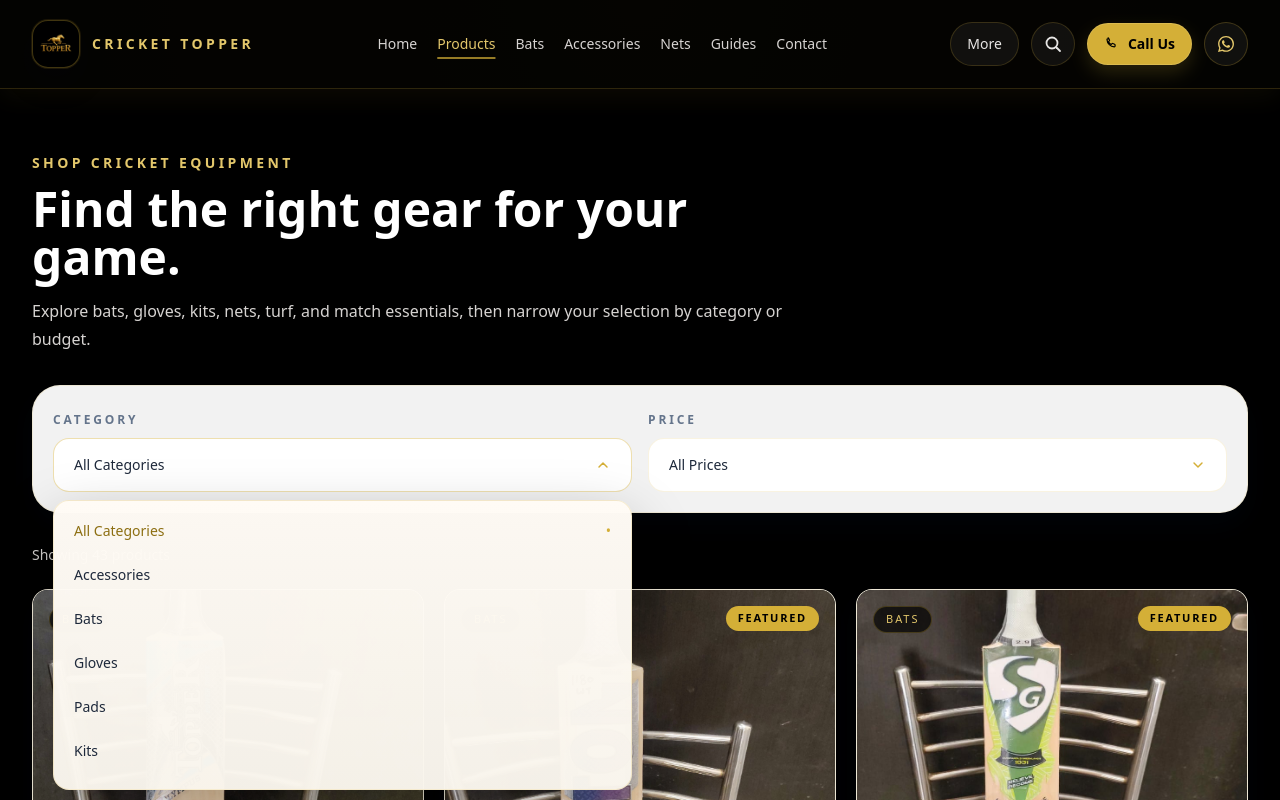
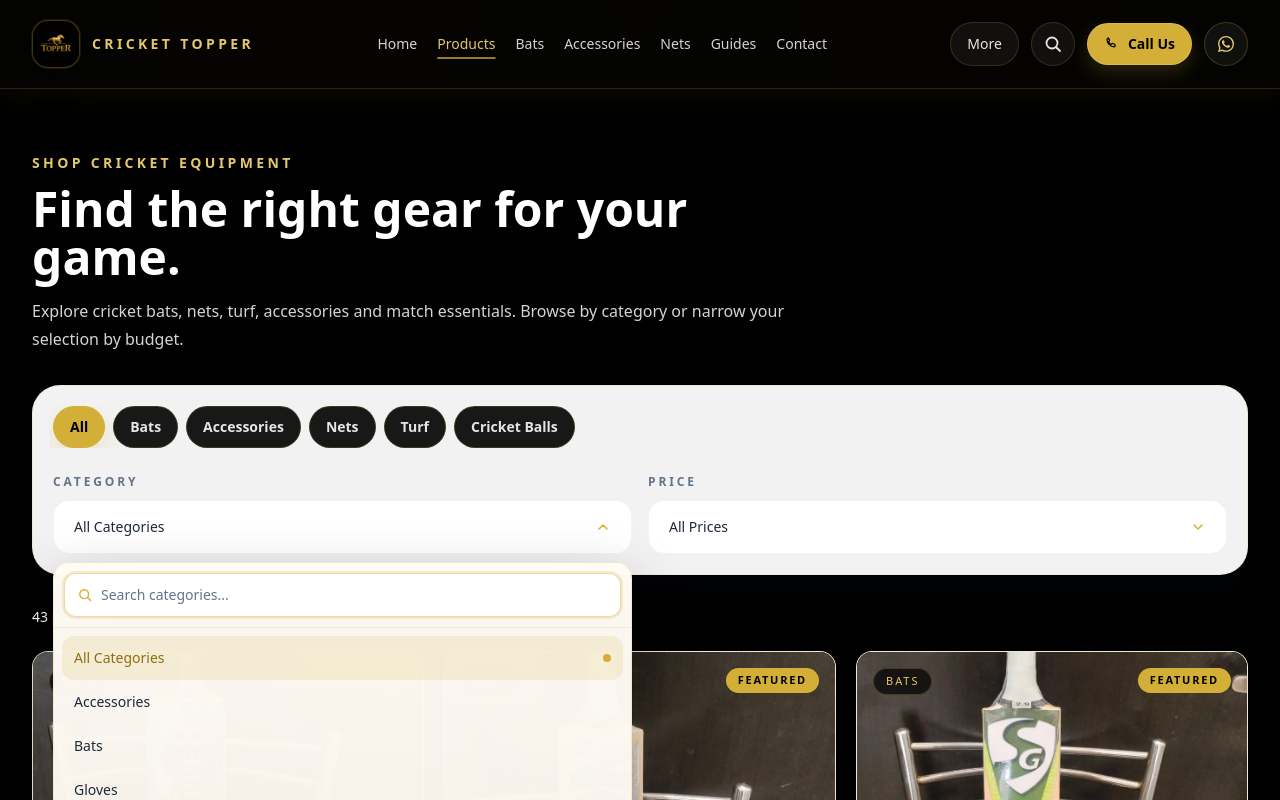
Before and after one commit to curriee11/cricket-topper, a Next.js app: page /products in a window 1280 px wide. Both pictures are taken after a click on the button "All Categories". Shown: the top 800 px of the page. Built offline with nearby package versions, Linux system fonts and the light colour scheme.

Commit message:
category searching changes on product page

```diff
--- a/app/products/page.tsx
+++ b/app/products/page.tsx
@@ -20,10 +20,10 @@
   const category = searchParams?.category;
   const maxPrice = searchParams?.price ? Number(searchParams.price) : undefined;
   const query = searchParams?.query;
-  const products = filterProducts({ category, maxPrice, query });
+  const products = filterProducts({ category: query ? undefined : category, maxPrice, query });
 
   return (
-    <section className="relative overflow-hidden bg-black pb-20 pt-12 sm:pt-16">
+    <section className="relative overflow-x-hidden bg-black pb-20 pt-12 sm:pt-16">
       <div className="absolute inset-0 bg-[radial-gradient(circle_at_bottom_left,rgba(29,59,114,0.18),transparent_26%),radial-gradient(circle_at_bottom_right,rgba(10,31,68,0.24),transparent_28%)]" />
       <div className="container-shell relative">
         <div className="max-w-3xl">
@@ -34,8 +34,7 @@
             Find the right gear for your game.
             </h1>
             <p className="mt-4 text-base leading-7 text-stone-300">
-            Explore bats, gloves, kits, nets, turf, and match essentials, then narrow
-            your selection by category or budget.
+            Explore cricket bats, nets, turf, accessories and match essentials. Browse by category or narrow your selection by budget.
             </p>
           {query ? (
             <p className="mt-4 inline-flex rounded-full border border-brand-500/20 bg-brand-500/10 px-4 py-2 text-sm text-brand-300">
@@ -50,7 +49,7 @@
 
         <div className="mt-8 flex items-center justify-between gap-4">
           <p className="text-sm text-stone-300">
-            Showing <span className="text-white">{products.length}</span> products
+            <span className="text-white">{products.length}</span> products
           </p>
         </div>
 
--- a/components/filter-bar.tsx
+++ b/components/filter-bar.tsx
@@ -1,6 +1,6 @@
 "use client";
 
-import { useEffect, useRef, useState } from "react";
+import { useEffect, useId, useMemo, useRef, useState } from "react";
 import { useRouter, useSearchParams } from "next/navigation";
 import { categories as productCategories } from "@/lib/products";
 
@@ -19,6 +19,15 @@
     label: category.name,
     value: category.id
   }))
+];
+
+const quickCategories = [
+  { label: "All", value: "all", matches: ["all"] },
+  { label: "Bats", value: "bats", matches: ["bats"] },
+  { label: "Accessories", value: "accessories", matches: ["accessories", "gloves", "pads", "kits", "helmets", "guards"] },
+  { label: "Nets", value: "nets", matches: ["nets"] },
+  { label: "Turf", value: "turf", matches: ["turf"] },
+  { label: "Cricket Balls", value: "balls", matches: ["balls"] }
 ];
 
 type Option = {
@@ -42,6 +51,217 @@
         strokeLinejoin="round"
       />
     </svg>
+  );
+}
+
+function SearchIcon() {
+  return (
+    <svg viewBox="0 0 20 20" fill="none" className="h-4 w-4" aria-hidden="true">
+      <circle cx="9" cy="9" r="5.5" stroke="currentColor" strokeWidth="1.8" />
+      <path d="M13.5 13.5L17 17" stroke="currentColor" strokeWidth="1.8" strokeLinecap="round" />
+    </svg>
+  );
+}
+
+function ClearIcon() {
+  return (
+    <svg viewBox="0 0 20 20" fill="none" className="h-4 w-4" aria-hidden="true">
+      <path d="M5.5 5.5L14.5 14.5M14.5 5.5L5.5 14.5" stroke="currentColor" strokeWidth="1.8" strokeLinecap="round" />
+    </svg>
+  );
+}
+
+function SearchableCategoryDropdown({
+  label,
+  value,
+  options,
+  onChange
+}: {
+  label: string;
+  value: string;
+  options: Option[];
+  onChange: (value: string) => void;
+}) {
+  const [open, setOpen] = useState(false);
+  const [query, setQuery] = useState("");
+  const [activeIndex, setActiveIndex] = useState(0);
+  const rootRef = useRef<HTMLDivElement | null>(null);
+  const inputRef = useRef<HTMLInputElement | null>(null);
+  const listboxId = useId();
+  const selected = options.find((option) => option.value === value) ?? options[0];
+  const filteredOptions = useMemo(() => {
+    const normalizedQuery = query.trim().toLowerCase();
+
+    if (!normalizedQuery) {
+      return options;
+    }
+
+    return options.filter((option) => option.label.toLowerCase().includes(normalizedQuery));
+  }, [options, query]);
+  const activeOption = filteredOptions[activeIndex];
+
+  function closeDropdown() {
+    setOpen(false);
+    setQuery("");
+    setActiveIndex(0);
+  }
+
+  function selectOption(option: Option) {
+    onChange(option.value);
+    closeDropdown();
+  }
+
+  useEffect(() => {
+    function handlePointerDown(event: MouseEvent) {
+      if (!rootRef.current?.contains(event.target as Node)) {
+        closeDropdown();
+      }
+    }
+
+    document.addEventListener("mousedown", handlePointerDown);
+
+    return () => {
+      document.removeEventListener("mousedown", handlePointerDown);
+    };
+  }, []);
+
+  useEffect(() => {
+    if (open) {
+      requestAnimationFrame(() => inputRef.current?.focus());
+    }
+  }, [open]);
+
+  useEffect(() => {
+    setActiveIndex(0);
+  }, [query]);
+
+  useEffect(() => {
+    if (activeIndex > Math.max(filteredOptions.length - 1, 0)) {
+      setActiveIndex(0);
+    }
+  }, [activeIndex, filteredOptions.length]);
+
+  return (
+    <div ref={rootRef} className={`relative space-y-2 ${open ? "z-[80]" : "z-10"}`}>
+      <span className="text-xs font-semibold uppercase tracking-[0.24em] text-slate-500">
+        {label}
+      </span>
+      <div className="relative">
+        <button
+          type="button"
+          onClick={() => setOpen((current) => !current)}
+          onKeyDown={(event) => {
+            if (event.key === "ArrowDown") {
+              event.preventDefault();
+              setOpen(true);
+            }
+          }}
+          className="flex w-full items-center justify-between rounded-2xl border border-brand-500/15 bg-white px-5 py-4 text-left text-sm text-slate-800 outline-none transition hover:border-brand-500/35 focus:border-brand-500/40 focus:ring-2 focus:ring-brand-400/30"
+          aria-expanded={open}
+          aria-haspopup="listbox"
+          aria-controls={open ? listboxId : undefined}
+        >
+          <span>{selected.label}</span>
+          <Chevron open={open} />
+        </button>
+
+        {open ? (
+          <div className="absolute left-0 right-0 top-[calc(100%+0.5rem)] z-[90] overflow-hidden rounded-2xl border border-brand-500/20 bg-[linear-gradient(180deg,rgba(255,251,245,0.99)_0%,rgba(248,244,236,0.98)_100%)] shadow-[0_22px_60px_rgba(0,0,0,0.28)] sm:min-w-[22rem]">
+            <div className="border-b border-brand-500/15 p-2.5">
+              <div className="flex min-h-11 items-center rounded-xl border border-brand-500/20 bg-white px-3 text-slate-700 focus-within:border-brand-500/45 focus-within:ring-2 focus-within:ring-brand-400/25">
+                <span className="shrink-0 text-brand-500">
+                  <SearchIcon />
+                </span>
+                <input
+                  ref={inputRef}
+                  type="text"
+                  value={query}
+                  onChange={(event) => setQuery(event.target.value)}
+                  onKeyDown={(event) => {
+                    if (event.key === "ArrowDown") {
+                      event.preventDefault();
+                      setActiveIndex((current) => Math.min(current + 1, filteredOptions.length - 1));
+                    }
+
+                    if (event.key === "ArrowUp") {
+                      event.preventDefault();
+                      setActiveIndex((current) => Math.max(current - 1, 0));
+                    }
+
+                    if (event.key === "Enter") {
+                      event.preventDefault();
+                      if (activeOption) {
+                        selectOption(activeOption);
+                      }
+                    }
+
+                    if (event.key === "Escape") {
+                      event.preventDefault();
+                      closeDropdown();
+                    }
+                  }}
+                  placeholder="Search categories..."
+                  className="ml-2 min-w-0 flex-1 bg-transparent text-sm text-slate-900 outline-none placeholder:text-slate-500"
+                  role="combobox"
+                  aria-expanded={open}
+                  aria-controls={listboxId}
+                  aria-autocomplete="list"
+                  aria-activedescendant={activeOption ? `${listboxId}-${activeOption.value}` : undefined}
+                />
+                {query ? (
+                  <button
+                    type="button"
+                    onClick={() => {
+                      setQuery("");
+                      inputRef.current?.focus();
+                    }}
+                    className="ml-2 flex h-8 w-8 shrink-0 items-center justify-center rounded-full text-slate-500 transition hover:bg-black/5 hover:text-slate-900 focus:outline-none focus:ring-2 focus:ring-brand-400/40"
+                    aria-label="Clear category search"
+                  >
+                    <ClearIcon />
+                  </button>
+                ) : null}
+              </div>
+            </div>
+
+            <div id={listboxId} className="max-h-[min(18rem,calc(100vh-14rem))] overflow-y-auto p-2" role="listbox" aria-label={label}>
+              {filteredOptions.length > 0 ? (
+                filteredOptions.map((option, index) => {
+                  const isSelected = option.value === value;
+                  const isActive = index === activeIndex;
+
+                  return (
+                    <button
+                      id={`${listboxId}-${option.value}`}
+                      key={option.value}
+                      type="button"
+                      onClick={() => selectOption(option)}
+                      onMouseEnter={() => setActiveIndex(index)}
+                      className={`flex w-full items-center justify-between rounded-xl px-3 py-3 text-left text-sm transition focus:outline-none ${
+                        isSelected
+                          ? "bg-brand-500/15 text-brand-700"
+                          : isActive
+                            ? "bg-black/5 text-slate-950"
+                            : "text-slate-800 hover:bg-black/5 hover:text-slate-950"
+                      }`}
+                      role="option"
+                      aria-selected={isSelected}
+                    >
+                      <span>{option.label}</span>
+                      {isSelected ? (
+                        <span className="ml-3 h-2 w-2 shrink-0 rounded-full bg-brand-500" aria-hidden="true" />
+                      ) : null}
+                    </button>
+                  );
+                })
+              ) : (
+                <p className="px-3 py-4 text-sm text-slate-600">No categories found</p>
+              )}
+            </div>
+          </div>
+        ) : null}
+      </div>
+    </div>
   );
 }
 
@@ -137,11 +357,20 @@
 export function FilterBar() {
   const router = useRouter();
   const searchParams = useSearchParams();
-  const selectedCategory = searchParams.get("category") ?? "all";
+  const hasSearchQuery = Boolean(searchParams.get("query")?.trim());
+  const selectedCategory = hasSearchQuery ? "all" : searchParams.get("category") ?? "all";
   const selectedPrice = searchParams.get("price") ?? "all";
+  const activeQuickCategory =
+    quickCategories.find((category) => category.matches.includes(selectedCategory))?.value ?? "all";
 
   const handleChange = (key: string, value: string) => {
     const params = new URLSearchParams(searchParams.toString());
+
+    if (key === "category") {
+      params.delete("query");
+    } else if (hasSearchQuery) {
+      params.delete("category");
+    }
 
     if (!value || value === "all") {
       params.delete(key);
@@ -154,8 +383,33 @@
 
   return (
     <div className="relative z-40 surface rounded-[28px] p-5 shadow-luxe">
+      <div className="-mx-1 mb-5 overflow-x-auto px-1 [scrollbar-width:none] [&::-webkit-scrollbar]:hidden">
+        <div className="flex min-w-max items-center gap-2" role="tablist" aria-label="Quick product categories">
+          {quickCategories.map((category) => {
+            const isActive = activeQuickCategory === category.value;
+
+            return (
+              <button
+                key={category.value}
+                type="button"
+                onClick={() => handleChange("category", category.value)}
+                className={`whitespace-nowrap rounded-full border px-4 py-2.5 text-sm font-semibold transition focus:outline-none focus:ring-2 focus:ring-brand-400/60 focus:ring-offset-2 focus:ring-offset-white ${
+                  isActive
+                    ? "border-brand-500 bg-brand-500 text-black shadow-[0_10px_24px_rgba(212,175,55,0.22)]"
+                    : "border-brand-500/20 bg-black/90 text-stone-200 hover:border-brand-500/45 hover:text-brand-300"
+                }`}
+                role="tab"
+                aria-selected={isActive}
+              >
+                {category.label}
+              </button>
+            );
+          })}
+        </div>
+      </div>
+
       <div className="grid gap-4 md:grid-cols-2">
-        <FilterDropdown
+        <SearchableCategoryDropdown
           label="Category"
           value={selectedCategory}
           options={categoryOptions}
```
